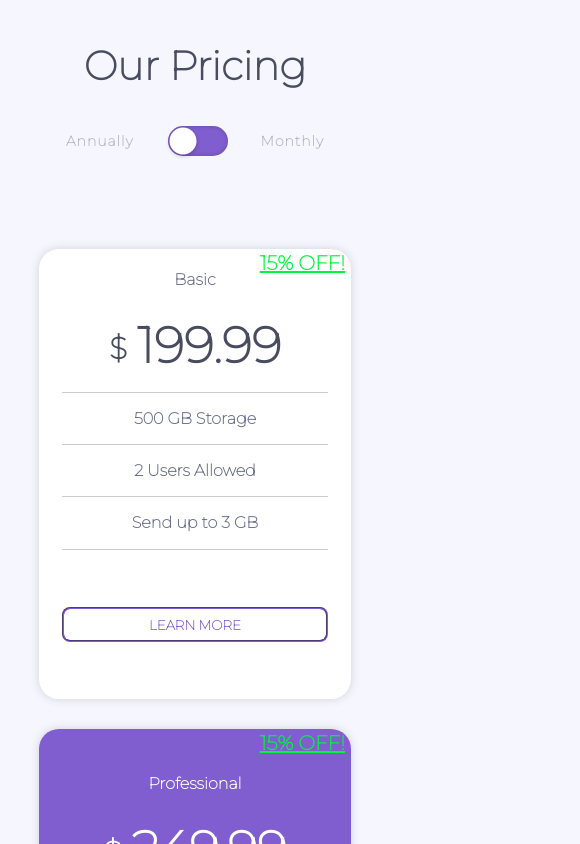
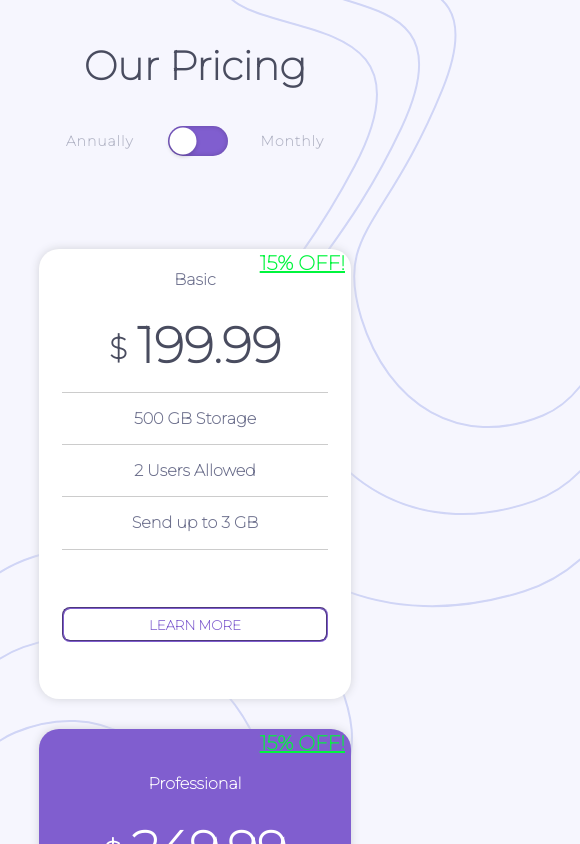
Before and after one commit to NicoBlas/pricingcomponent, a React (Create React App) app: page / in a window 390 px wide. Shown: the top 844 px of the page, 580 px wide, since content can reach past the window. Built offline with nearby package versions, Linux system fonts and the light colour scheme.

Commit message:
svg added

```diff
--- a/src/App.css
+++ b/src/App.css
@@ -32,8 +32,21 @@ body{
 
 }
 
+.svgclass{
+    position: absolute;
+    z-index:-1;
+    right: 0;
+}
 
-@media screen and ( max-width: 550px){
+.svgclassbot{
+    position: absolute;
+    z-index: -1;
+    bottom: 0;
+    left: 0;
+}
+
+
+@media screen and ( max-width: 430px){
     .section__padding{
         padding: 4rem 2rem;
     }
@@ -42,4 +55,18 @@ body{
         margin: 4rem 2rem;
     }
 
+    .svgclass{
+        position: absolute;
+        z-index:-1;
+        right: -190px;
+        top:-50px
+    }
+
+    .svgclassbot{
+        position: absolute;
+        z-index: -1;
+        bottom: 0;
+        left: 0;
+    }
+
 }
--- a/src/App.js
+++ b/src/App.js
@@ -15,8 +15,10 @@ function App() {
   return (
     <PriceContext.Provider value={{value, setValue}}>
       <div className="App">
+        <svg className = "svgclass"xmlns="http://www.w3.org/2000/svg" width="375" height="658"><g fill="none" fillRule="evenodd" stroke="#D0D5F6" strokeWidth="2"><path d="M172.71-101C70.623-79.38 17.478-39.688 13.273 18.074c-6.307 86.643 231.598 17.186 136.358 198-95.241 180.813-181.318 185.29-136.358 298C58.233 626.784 178.96 685.954 319.21 641.2c93.501-29.836 144.652-140.545 153.453-332.126"/><path d="M214.7-101C134.617-82.012 92.926-47.154 89.628 3.575c-4.948 76.093 181.679 15.094 106.966 173.89C121.882 336.262 54.36 340.192 89.628 439.18c35.269 98.986 129.974 150.95 239.995 111.646C402.97 524.622 443.096 427.395 450 259.141"/><path d="M250.935-103c-60.604 16.56-92.153 46.963-94.65 91.208-3.743 66.367 137.488 13.165 80.949 151.664-56.54 138.5-107.638 141.927-80.948 228.261 26.69 86.335 98.359 131.656 181.618 97.376C393.41 442.655 423.775 357.855 429 211.108"/></g></svg>
         <Header />
         <PricingList />
+        <svg className= "svgclassbot" xmlns="http://www.w3.org/2000/svg" width="353" height="304"><g fill="none" fillRule="evenodd" stroke="#D0D5F6" strokeWidth="2"><path d="M180.29 759c102.087-21.62 155.232-61.312 159.437-119.074 6.307-86.643-231.598-17.186-136.358-198 95.241-180.813 181.318-185.29 136.358-298C294.767 31.216 174.04-27.954 33.79 16.8c-93.501 29.836-144.652 140.545-153.453 332.126"/><path d="M138.3 759c80.083-18.988 121.774-53.846 125.072-104.575 4.948-76.093-181.679-15.094-106.966-173.89C231.118 321.738 298.64 317.808 263.372 218.82c-35.269-98.986-129.974-150.95-239.995-111.646C-49.97 133.378-90.096 230.605-97 398.859"/><path d="M102.065 761c60.604-16.56 92.153-46.963 94.65-91.208 3.743-66.367-137.488-13.165-80.949-151.664 56.54-138.5 107.638-141.927 80.948-228.261-26.69-86.335-98.359-131.656-181.618-97.376C-40.41 215.345-70.775 300.145-76 446.892"/></g></svg>
 
       </div>
 
```
Also changed, not shown: src/components/assets/bg-bottom.svg (added), src/components/assets/bg-top.svg (added).
